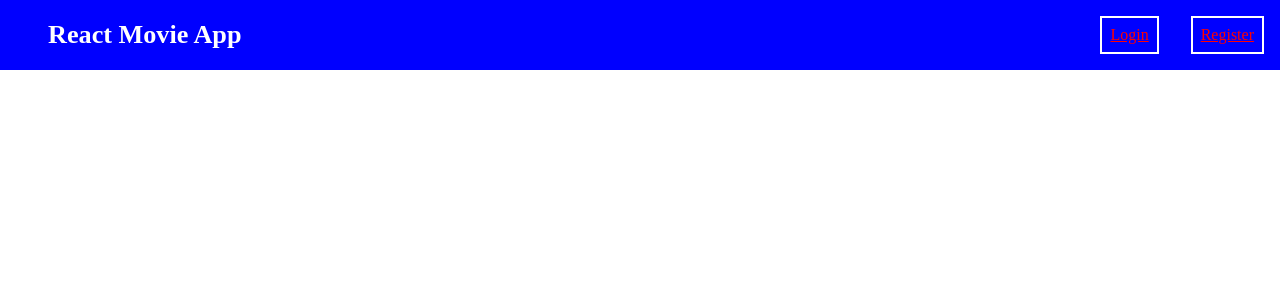
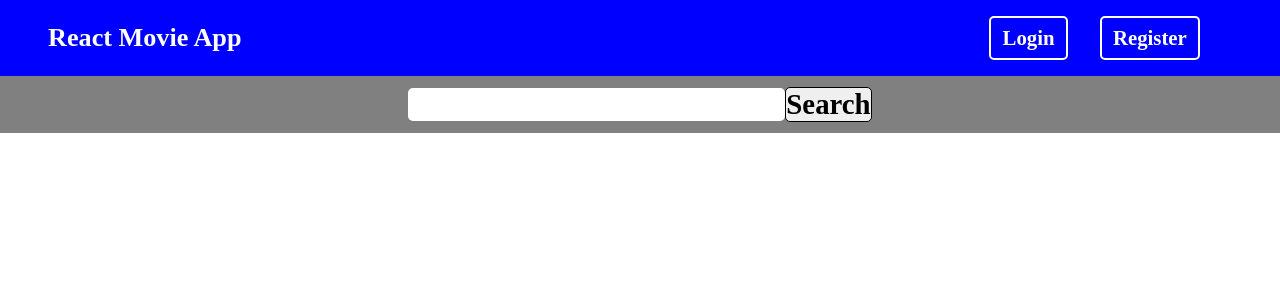
Before and after one commit to omer-yagci/movieApp-React-fireBase, a React (Create React App) app: page / in a window 1280 px wide. Shown: the top 300 px of the page. Built offline with nearby package versions, Linux system fonts and the light colour scheme; a web font is replaced by a local one.

Commit message:
main and styles added

```diff
--- a/src/components/navbar.module.scss
+++ b/src/components/navbar.module.scss
@@ -18,10 +18,22 @@
       li {
         border: 2px solid white;
         padding: 0.5rem;
-        margin: 1rem;
+        margin: 1rem 5rem 1rem -3rem;
         list-style: none;
+        border-radius: 5px;
+        width: 100%;
+
         .btn {
-          color: red;
+          color: white;
+          padding: 0.2rem;
+          font-size: 1.3rem;
+          text-decoration: none;
+          font-weight: bold;
+          &:hover {
+            color: blue;
+            background-color: white;
+            // padding: 0.5rem;
+          }
         }
       }
     }
--- a/src/pages/main/Main.jsx
+++ b/src/pages/main/Main.jsx
@@ -1,7 +1,15 @@
 import React from "react";
+import mainStyles from "../main/main.module.scss";
 
 const Main = () => {
-  return <div>Main</div>;
+  return (
+    <main className={mainStyles.main}>
+      <form className={mainStyles["form-container"]}>
+        <input type="text" className={mainStyles.input} />
+        <button className={mainStyles.btn}>Search</button>
+      </form>
+    </main>
+  );
 };
 
 export default Main;
--- /dev/null
+++ b/src/pages/main/main.module.scss
@@ -0,0 +1,28 @@
+.main {
+  background-color: grey;
+
+  .form-container {
+    display: flex;
+    justify-content: center;
+    align-items: center;
+    .input,
+    .btn {
+      font-size: 1.8rem;
+      margin: 0.7rem 0;
+      border: none;
+      font-weight: bold;
+      border-radius: 5px;
+    }
+    .input:focus {
+      outline: none;
+    }
+    .btn {
+      border: 1px solid black;
+      cursor: pointer;
+      &:hover {
+        color: white;
+        background-color: black;
+      }
+    }
+  }
+}
--- a/src/router/Router.jsx
+++ b/src/router/Router.jsx
@@ -11,7 +11,7 @@ const Router = () => {
     <BrowserRouter>
       <Navbar />
       <Routes>
-        {/* <Route path="/" element={<Main />} /> */}
+        <Route path="/" element={<Main />} />
         <Route path="login" element={<Login />} />
         <Route path="register" element={<Register />} />
         <Route path="details" element={<MoveDetail />} />
```
